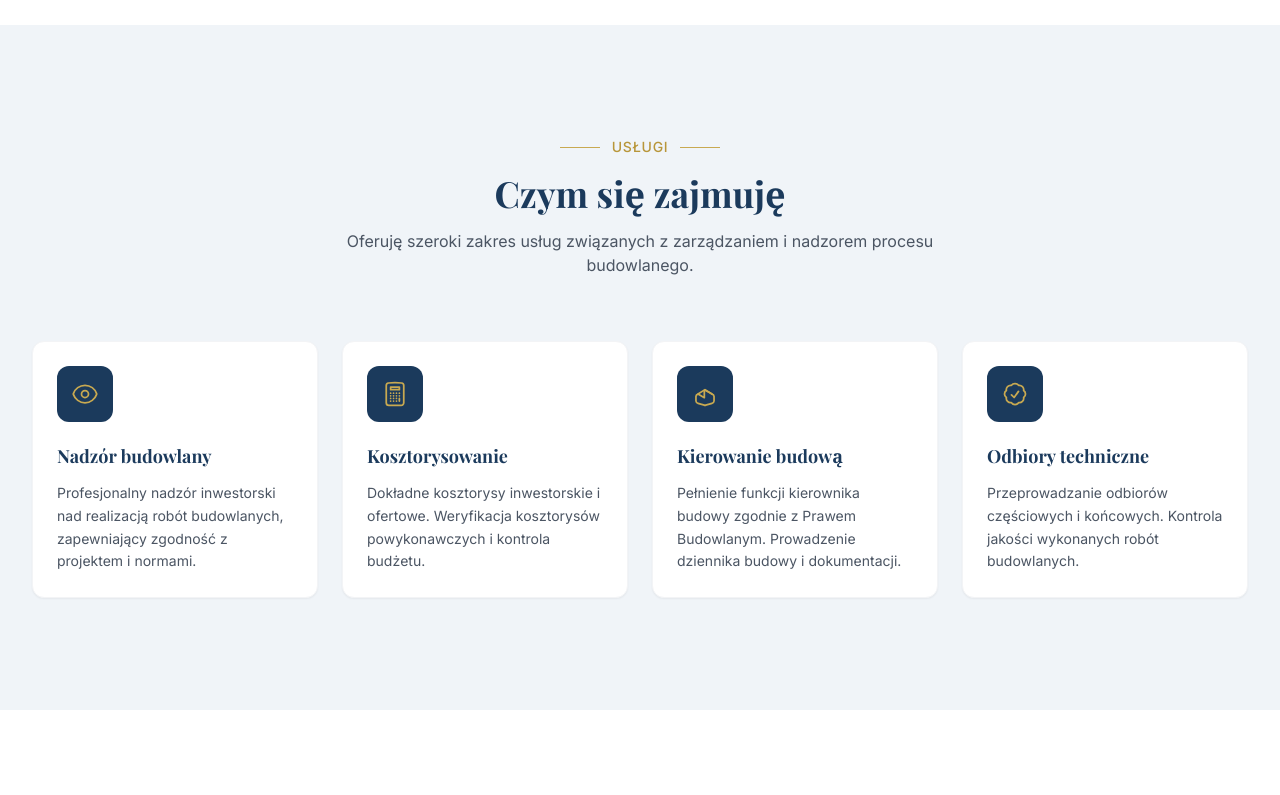
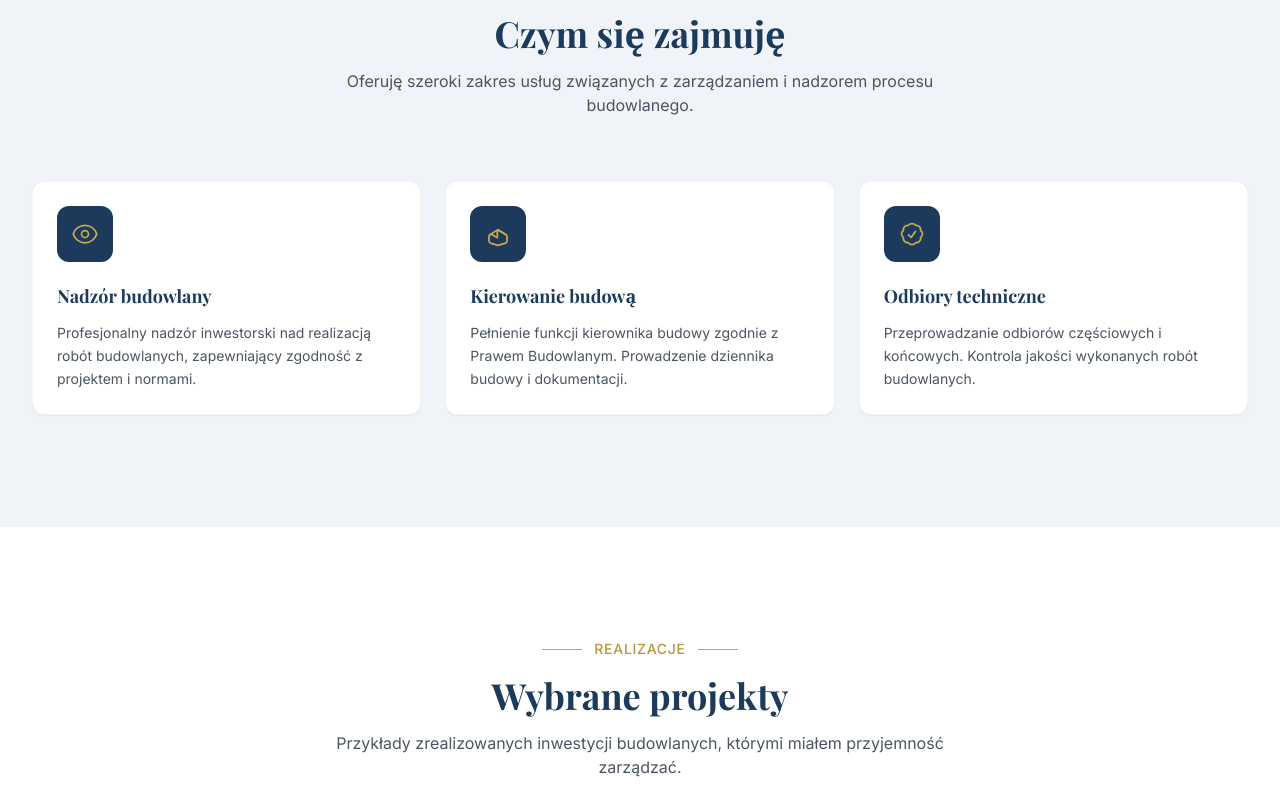
Before and after one commit to bachan90/website, a plain HTML site: page index.html in a window 1280 px wide. Shown: the part 1719-2514 px from the top of the page. Drawn offline with nearby package versions, Linux system fonts and the light colour scheme.

Commit message:
Remove Kosztorysowanie service card and resize About photo
- Remove Kosztorysowanie from services grid
- Adjust grid from 4 to 3 columns
- Change About photo to square aspect ratio with max viewport height

```diff
--- a/index.html
+++ b/index.html
@@ -189,7 +189,7 @@
       <div class="section-fade grid md:grid-cols-2 gap-12 lg:gap-16 items-center">
         <!-- Photo Placeholder -->
         <div class="relative">
-          <div class="bg-navy-50 rounded-2xl aspect-[4/5] flex items-center justify-center overflow-hidden">
+          <div class="bg-navy-50 rounded-2xl aspect-square flex items-center justify-center overflow-hidden max-h-[70vh]">
             <svg class="w-32 h-32 text-navy-200" fill="none" stroke="currentColor" stroke-width="1" viewBox="0 0 24 24">
               <path stroke-linecap="round" stroke-linejoin="round" d="M15.75 6a3.75 3.75 0 11-7.5 0 3.75 3.75 0 017.5 0zM4.501 20.118a7.5 7.5 0 0114.998 0"/>
             </svg>
@@ -260,7 +260,7 @@
       </div>
 
       <!-- Service Cards Grid -->
-      <div class="section-fade grid sm:grid-cols-2 lg:grid-cols-4 gap-6">
+      <div class="section-fade grid sm:grid-cols-2 lg:grid-cols-3 gap-6">
         <!-- Service 1 -->
         <div class="bg-white rounded-xl p-6 shadow-sm hover:shadow-md transition-shadow duration-300 border border-gray-100">
           <div class="w-14 h-14 bg-navy-800 rounded-xl flex items-center justify-center mb-5">
@@ -276,19 +276,6 @@
         </div>
 
         <!-- Service 2 -->
-        <div class="bg-white rounded-xl p-6 shadow-sm hover:shadow-md transition-shadow duration-300 border border-gray-100">
-          <div class="w-14 h-14 bg-navy-800 rounded-xl flex items-center justify-center mb-5">
-            <svg class="w-7 h-7 text-gold-400" fill="none" stroke="currentColor" stroke-width="1.5" viewBox="0 0 24 24">
-              <path stroke-linecap="round" stroke-linejoin="round" d="M15.75 15.75V18m-7.5-6.75h.008v.008H8.25v-.008zm0 2.25h.008v.008H8.25v-.008zm0 2.25h.008v.008H8.25v-.008zm0 2.25h.008v.008H8.25v-.008zm2.498-6.75h.008v.008h-.008v-.008zm0 2.25h.008v.008h-.008v-.008zm0 2.25h.008v.008h-.008v-.008zm0 2.25h.008v.008h-.008v-.008zm2.504-6.75h.008v.008h-.008v-.008zm0 2.25h.008v.008h-.008v-.008zm0 2.25h.008v.008h-.008v-.008zm0 2.25h.008v.008h-.008v-.008zm2.498-6.75h.008v.008h-.008v-.008zm0 2.25h.008v.008h-.008v-.008zM8.25 6h7.5v2.25h-7.5V6zM12 2.25c-1.892 0-3.758.11-5.593.322C5.307 2.7 4.5 3.65 4.5 4.757V19.5a2.25 2.25 0 002.25 2.25h10.5a2.25 2.25 0 002.25-2.25V4.757c0-1.108-.806-2.057-1.907-2.185A48.507 48.507 0 0012 2.25z"/>
-            </svg>
-          </div>
-          <h3 class="text-lg font-heading font-bold text-navy-800 mb-3">Kosztorysowanie</h3>
-          <p class="text-gray-600 text-sm leading-relaxed">
-            Dokładne kosztorysy inwestorskie i ofertowe. Weryfikacja kosztorysów powykonawczych i kontrola budżetu.
-          </p>
-        </div>
-
-        <!-- Service 3 -->
         <div class="bg-white rounded-xl p-6 shadow-sm hover:shadow-md transition-shadow duration-300 border border-gray-100">
           <div class="w-14 h-14 bg-navy-800 rounded-xl flex items-center justify-center mb-5">
             <svg class="w-7 h-7 text-gold-400" fill="none" stroke="currentColor" stroke-width="1.5" viewBox="0 0 24 24">
```
